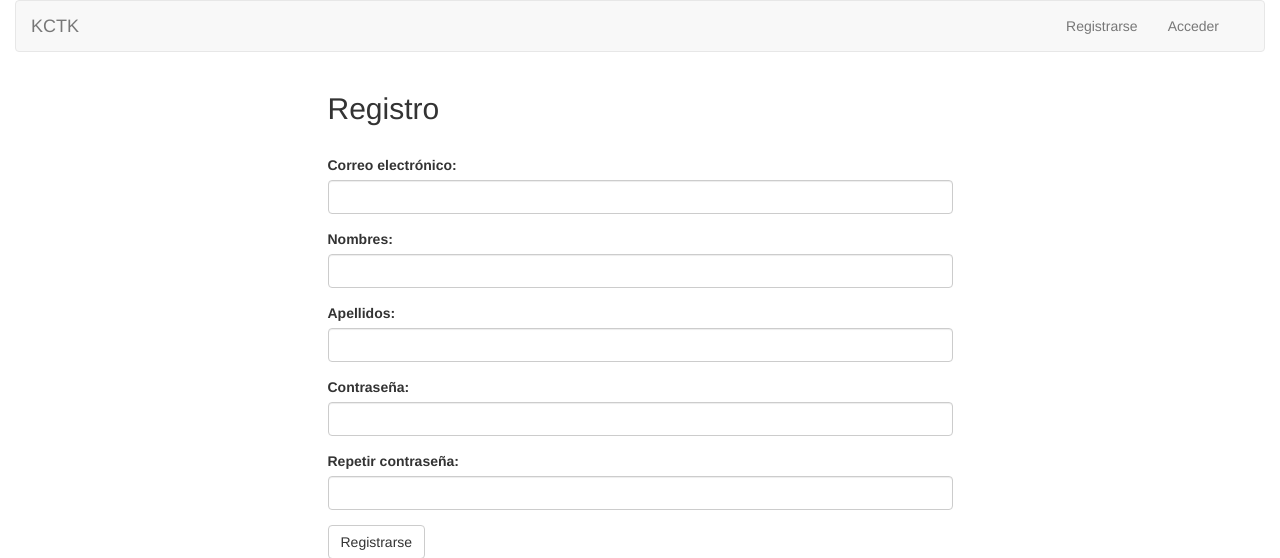
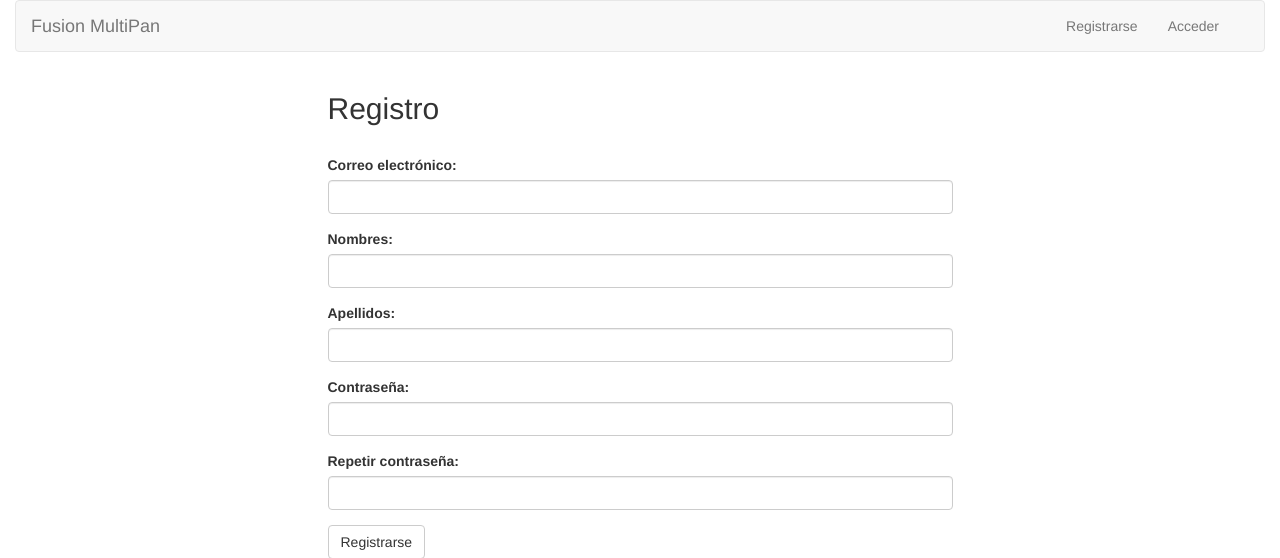
Before and after one commit to BioinfUD/FUSATIMA, a Django app: page /register/ in a window 1280 px wide. Shown: the top 558 px of the page. Run offline with Django 3.2, Linux system fonts and the light colour scheme; parts of the project's set-up code (start-up, migrations or seed data) failed here and were passed over; some libraries are stand-ins or nearby versions.

Commit message:
script terminado en primer nivel

```diff
--- a/fusionMultiPan/templates/base.html
+++ b/fusionMultiPan/templates/base.html
@@ -5,7 +5,7 @@
     <!-- Latest compiled and minified CSS -->
     <link rel="stylesheet" type="text/css" href="http://bioinfud.com/DifExp/bootstrap.min.css"/>
     <!-- Optional theme -->
-    <title>{% block title %}KmerCountersToolKit (KCTK){% endblock %}</title>
+    <title>{% block title %}Fusion Multipan (FMP){% endblock %}</title>
         <!-- Latest compiled and minified JavaScript and JQuery-->
     <script src="https://ajax.googleapis.com/ajax/libs/jquery/1.11.1/jquery.min.js"></script>
     <script src="http://maxcdn.bootstrapcdn.com/bootstrap/3.2.0/js/bootstrap.min.js"></script>
@@ -20,7 +20,7 @@
           <div class="container-fluid">
             <!-- Brand and toggle get grouped for better mobile display -->
             <div class="navbar-header">
-              <a class="navbar-brand" href="/">KCTK</a>
+              <a class="navbar-brand" href="/">Fusion MultiPan</a>
             </div>
             <!-- Collect the nav links, forms, and other content for toggling -->
             <div class="navbar-collapse navbar-right" id="bs-example-navbar-collapse-1">
```
Also changed, not shown: db.sqlite3, 1 other file.
